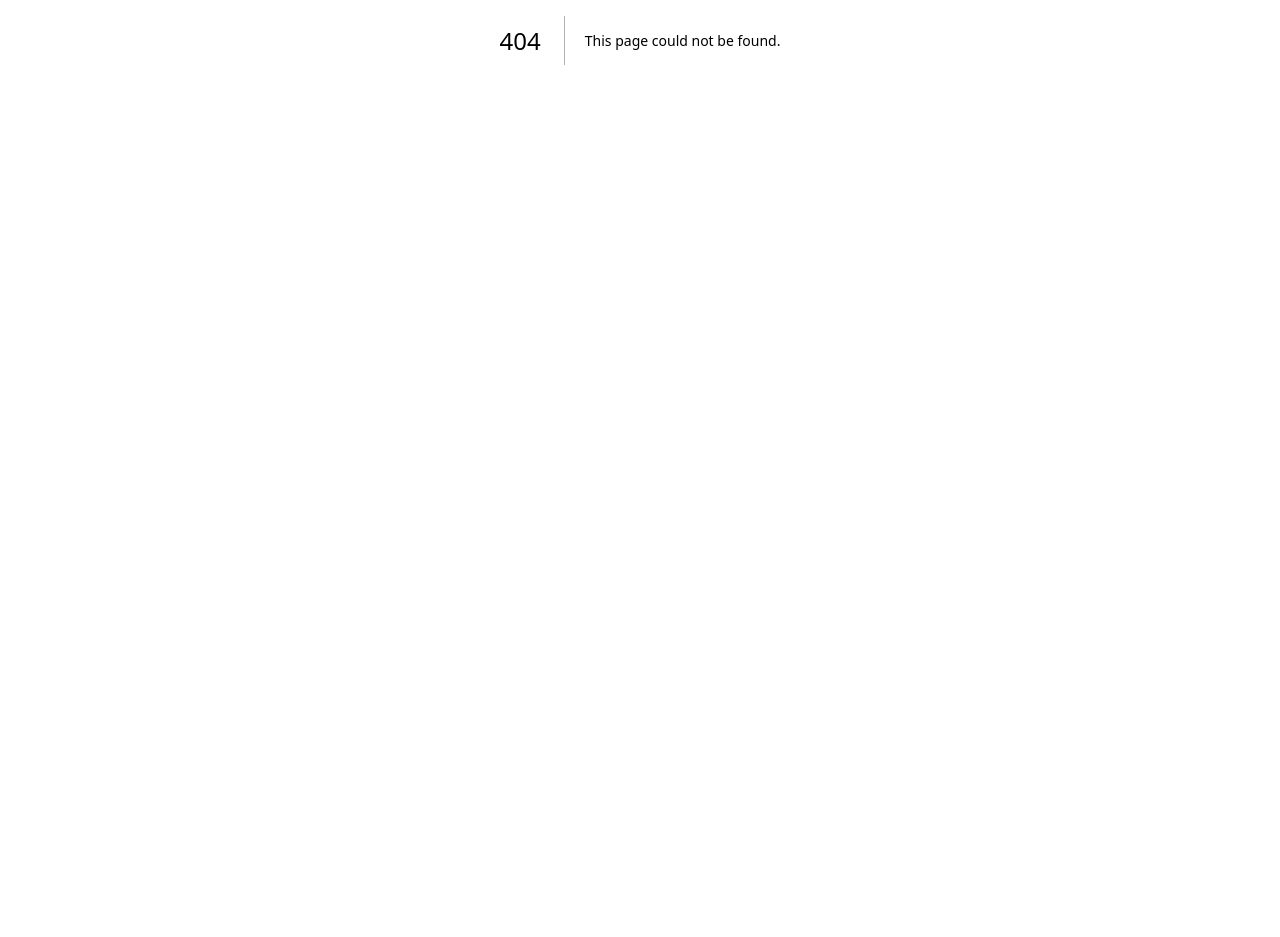
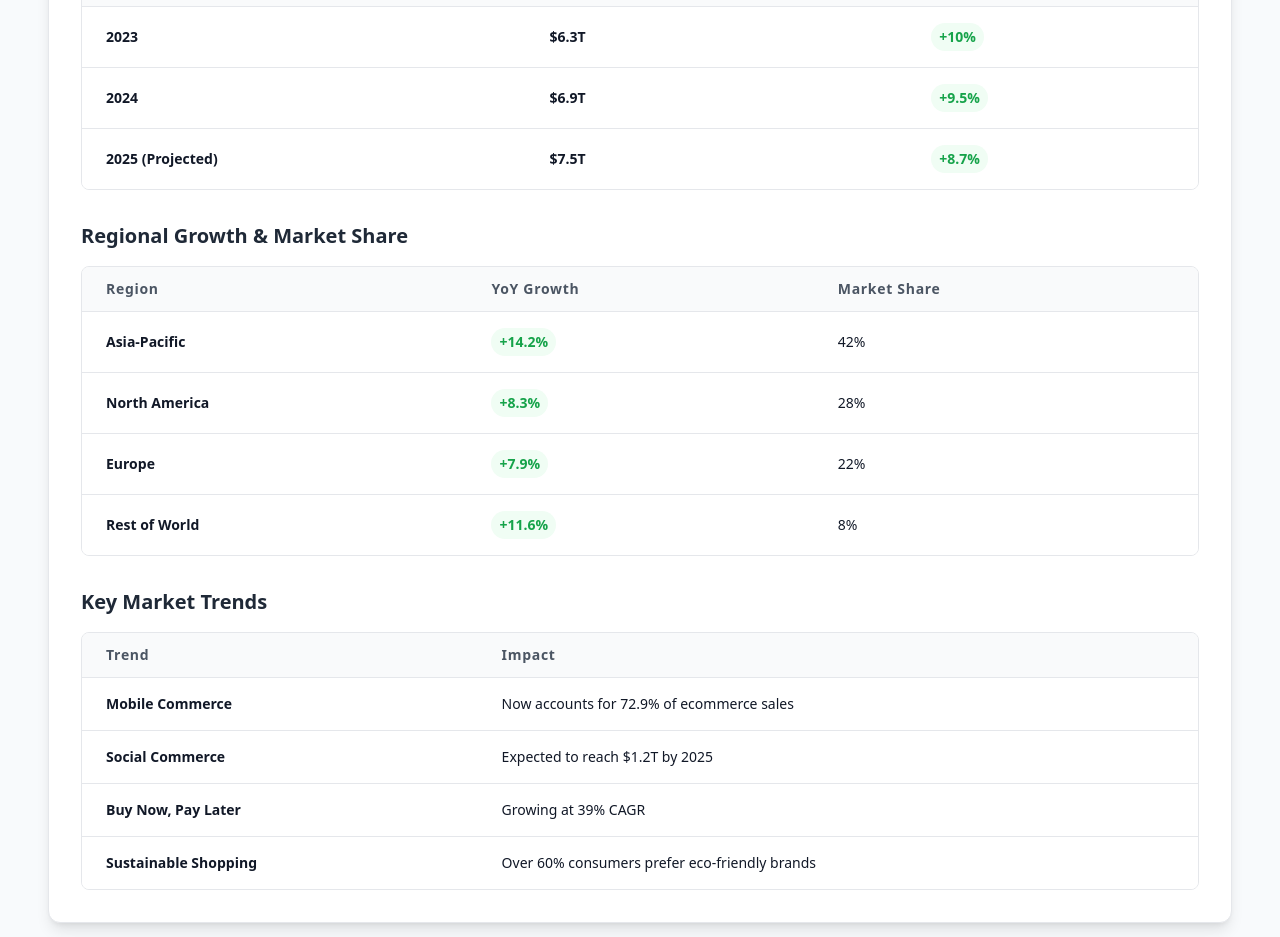
Before and after one commit to farbour/nolkai, a Next.js app: page /ecommerce in a window 1280 px wide. Before the commit this address had no page. Shown: the part 360-1297 px from the top of the page. Before the commit the page ends 800 px from the top, so only its background shows below. Built offline with nearby package versions, Linux system fonts and the light colour scheme.

Commit message:
Add market insights section to ecommerce report with global market size, regional growth, and key trends data

```diff
--- /dev/null
+++ b/src/pages/ecommerce.tsx
@@ -0,0 +1,110 @@
+import { DataTable, ReportSection } from '../components/ReportSection';
+
+// file path: src/pages/ecommerce.tsx
+import React from 'react';
+
+const ecommerceData = {
+  conversion_rate: {
+    overview:
+      'Global ecommerce conversion rates typically range from ~2% to 3%, though recent data (2023-2024) indicates a slight decline compared to previous years.',
+    by_industry: [
+      ['Industry', 'Conversion Rate'],
+      ['Food & Grocery', '3-4%'],
+      ['Fashion & Apparel', '1-2%'],
+      ['Luxury Fashion', '0.9%'],
+      ['Health & Beauty', '1.8%'],
+      ['Pet Care', '2.2-2.5%'],
+      ['Home & Furniture', '1-1.2%'],
+      ['Electronics', '1-2%'],
+      ['Arts & Crafts', 'Up to ~5%']
+    ],
+    by_region: [
+      ['Region', 'Conversion Rate'],
+      ['North America', '3.5%'],
+      ['Europe', '3-4%'],
+      ['Asia-Pacific', '2.5-2.8%']
+    ]
+  },
+  aov: {
+    by_industry: [
+      ['Industry', 'Average Order Value'],
+      ['Luxury & Jewelry', '$436'],
+      ['Home & Furniture', '$253'],
+      ['Consumer Goods', '$211'],
+      ['Fashion & Apparel', '$196'],
+      ['Food & Beverage', '$114'],
+      ['Beauty & Personal Care', '$71']
+    ]
+  },
+  market_insights: {
+    overview: 'The global ecommerce market continues to show robust growth, with significant shifts in consumer behavior and technological adoption.',
+    market_size: [
+      ['Year', 'Market Size', 'Growth'],
+      ['2023', '$6.3T', '+10%'],
+      ['2024', '$6.9T', '+9.5%'],
+      ['2025 (Projected)', '$7.5T', '+8.7%']
+    ],
+    key_trends: [
+      ['Trend', 'Impact'],
+      ['Mobile Commerce', 'Now accounts for 72.9% of ecommerce sales'],
+      ['Social Commerce', 'Expected to reach $1.2T by 2025'],
+      ['Buy Now, Pay Later', 'Growing at 39% CAGR'],
+      ['Sustainable Shopping', 'Over 60% consumers prefer eco-friendly brands']
+    ],
+    regional_growth: [
+      ['Region', 'YoY Growth', 'Market Share'],
+      ['Asia-Pacific', '+14.2%', '42%'],
+      ['North America', '+8.3%', '28%'],
+      ['Europe', '+7.9%', '22%'],
+      ['Rest of World', '+11.6%', '8%']
+    ]
+  }
+};
+
+const EcommerceReport: React.FC = () => {
+  return (
+    <div className="p-12">
+      <h1 className="text-4xl font-extrabold text-nolk-green mb-12">Ecommerce Performance Report 2024</h1>
+
+      <ReportSection title="Market Insights">
+        <p className="mb-6 text-gray-700">{ecommerceData.market_insights.overview}</p>
+
+        <h3 className="text-xl font-semibold text-gray-800 mb-4">Global Market Size & Growth</h3>
+        <DataTable
+          headers={ecommerceData.market_insights.market_size[0]}
+          data={ecommerceData.market_insights.market_size.slice(1)}
+        />
+
+        <div className="mt-8">
+          <h3 className="text-xl font-semibold text-gray-800 mb-4">Regional Growth & Market Share</h3>
+          <DataTable
+            headers={ecommerceData.market_insights.regional_growth[0]}
+            data={ecommerceData.market_insights.regional_growth.slice(1)}
+          />
+        </div>
+
+        <div className="mt-8">
+          <h3 className="text-xl font-semibold text-gray-800 mb-4">Key Market Trends</h3>
+          <DataTable
+            headers={ecommerceData.market_insights.key_trends[0]}
+            data={ecommerceData.market_insights.key_trends.slice(1)}
+          />
+        </div>
+      </ReportSection>
+
+      <ReportSection title="Conversion Rates">
+        <p className="mb-6 text-gray-700">{ecommerceData.conversion_rate.overview}</p>
+        <DataTable headers={ecommerceData.conversion_rate.by_industry[0]} data={ecommerceData.conversion_rate.by_industry.slice(1)} />
+        <div className="mt-8">
+          <DataTable headers={ecommerceData.conversion_rate.by_region[0]} data={ecommerceData.conversion_rate.by_region.slice(1)} />
+        </div>
+      </ReportSection>
+
+      <ReportSection title="Average Order Value (AOV)">
+        <DataTable headers={ecommerceData.aov.by_industry[0]} data={ecommerceData.aov.by_industry.slice(1)} />
+      </ReportSection>
+    </div>
+  );
+};
+
+export default EcommerceReport;
```
